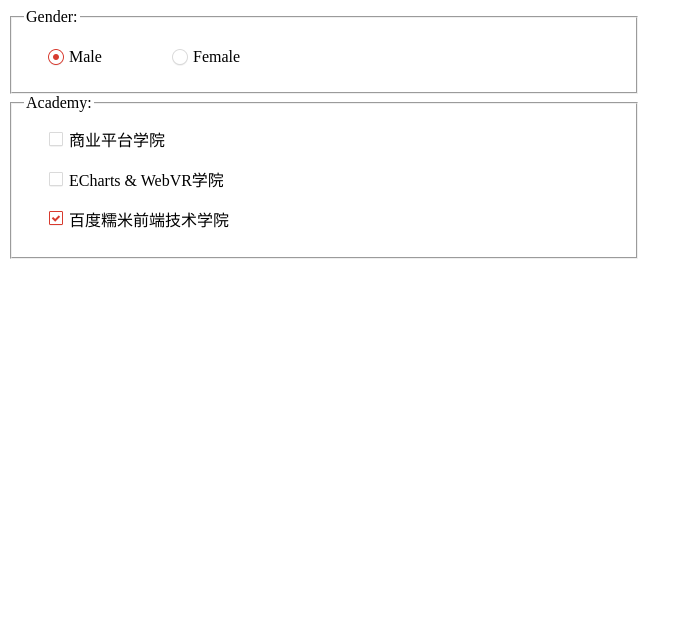
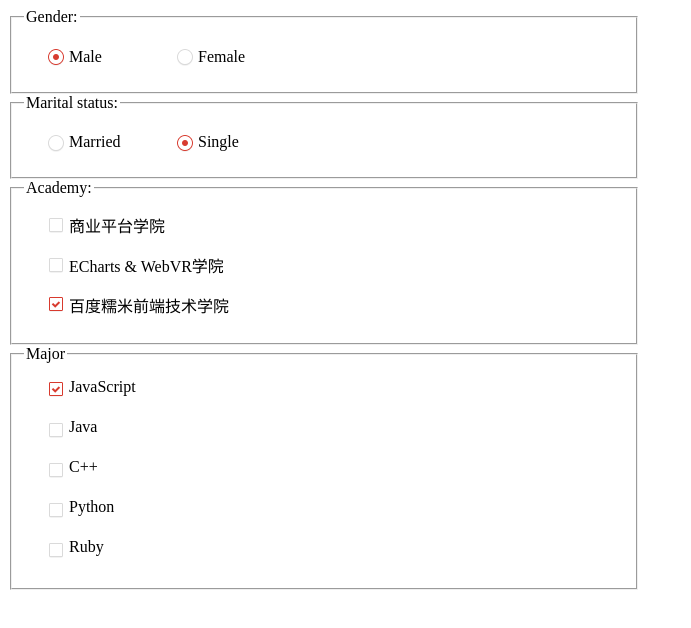
Before and after one commit to Rui-Sun/IFE-2017, a plain HTML site: page Nuomi-school/task1/index.html in a window 1280 px wide. Shown: the whole page, without its empty margins (0-691 px from the left). Drawn offline with Linux system fonts and the light colour scheme.

Commit message:
accomplish task 1

```diff
--- a/Nuomi-school/task1/index.html
+++ b/Nuomi-school/task1/index.html
@@ -2,65 +2,25 @@
 <html>
 <head>
 	<title>task1</title>
-	<style type="text/css">
-	fieldset {
-		width: 600px;
-	}
-	#gender-male,#gender-female{
-		position: absolute;
-		left: -9999px;
-	}
-	#gender-male:checked ~ #label-gender-male .sprite1,#gender-female:checked ~ #label-gender-female .sprite1{
-		background-position: -55px -5px;
-	}
-	#label-gender-male,#label-gender-female{
-		display: inline-flex;
-		align-items: center;
-		width: 80px;
-		height: 30px;
-		margin: 10px 20px;
-		cursor: pointer;
-	}
-	.sprite1 {
-		display: inline-block;
-		width: 25px;
-		height: 25px;
-		background-image: url(img.png);
-		background-position: -20px -5px;
-	}
-	#academy-business,#academy-frontend,#academy-nuomi {
-		position: absolute;
-		left: -9999px;
-	}
-	#label-academy-business,#label-academy-frontend,#label-academy-nuomi {
-		display: flex;
-		width: 300px;
-		height: 30px;
-		margin: 10px 20px;
-		cursor: pointer;
-	}
-	#academy-business:checked ~ #label-academy-business .sprite2,#academy-frontend:checked ~ #label-academy-frontend .sprite2,#academy-nuomi:checked ~ #label-academy-nuomi .sprite2 {
-		background-position: -55px -28px;
-	}
-	.sprite2 {
-		display: inline-block;
-		width: 25px;
-		height: 25px;
-		background-image: url(img.png);
-		background-position: -20px -28px;
-	}
-	</style>
+	<link rel="stylesheet" type="text/css" href="style.css">
 </head>
 <body>
 	<form>
-		<fieldset>
+		<fieldset class="gender">
 		    <legend>Gender:</legend>
 			<input type="radio" name="gender" id="gender-male" value="male" checked="checked"/>
 			<label for="gender-male" id="label-gender-male"><div class="sprite1"></div>Male</label>
 			<input type="radio" name="gender" id="gender-female" value="female" />
 			<label for="gender-female" id="label-gender-female"><div class="sprite1"></div>Female</label>
 		</fieldset>
-		<fieldset>
+		<fieldset class="marital-status">
+			<legend>Marital status:</legend>
+			<input type="radio" name="marital-status" id="marital-status-married" value="married" />
+			<label for="marital-status-married" id="label-marital-status-married">Married</label>
+			<input type="radio" name="marital-status" id="marital-status-single" value="single"  checked="checked"/>
+			<label for="marital-status-single" id="label-marital-status-single">Single</label>
+		</fieldset>
+		<fieldset class="academy">
 			<legend>Academy:</legend>
 			<input type="checkbox" name="academy" id="academy-business" value="business" />
 			<label for="academy-business" id="label-academy-business"><div class="sprite2"></div>商业平台学院</label>
@@ -69,6 +29,19 @@
 			<input type="checkbox" name="academy" id="academy-nuomi" value="nuomi" checked="checked" />
 			<label for="academy-nuomi" id="label-academy-nuomi"><div class="sprite2"></div>百度糯米前端技术学院</label>
 		</fieldset>
+		<fieldset class="major">
+			<legend>Major</legend>
+			<input type="checkbox" name="major" id="major-javascript" value="javascript" checked="checked" />
+			<label for="major-javascript" id="label-major-javascript">JavaScript</label>
+			<input type="checkbox" name="major" id="major-java" value="java" />
+			<label for="major-java" id="label-major-java">Java</label>
+			<input type="checkbox" name="major" id="major-cpp" value="cpp" />
+			<label for="major-cpp" id="label-major-cpp">C++</label>
+			<input type="checkbox" name="major" id="major-python" value="python" />
+			<label for="major-python" id="label-major-python">Python</label>
+			<input type="checkbox" name="major" id="major-ruby" value="ruby" />
+			<label for="major-ruby" id="label-major-ruby">Ruby</label>
+		</fieldset>
 	</form>
 </body>
 </html>
--- /dev/null
+++ b/Nuomi-school/task1/style.css
@@ -0,0 +1,106 @@
+fieldset {
+	width: 600px;
+}
+/*性别选项，采用背景图*/
+#gender-male,#gender-female{
+	position: absolute;
+	left: -9999px;
+}
+#gender-male:checked ~ #label-gender-male .sprite1,#gender-female:checked ~ #label-gender-female .sprite1{
+	background-position: -55px -5px;
+}
+#label-gender-male,#label-gender-female{
+	display: inline-flex;
+	align-items: center;
+	width: 85px;
+	height: 30px;
+	margin: 10px 20px;
+	cursor: pointer;
+}
+.sprite1 {
+	display: inline-block;
+	width: 25px;
+	height: 25px;
+	background-image: url(img.png);
+	background-position: -20px -5px;
+}
+/*婚姻选项，采用伪元素*/
+#marital-status-married,#marital-status-single{
+	position: absolute;
+	left: -9999px;
+}
+#label-marital-status-married,#label-marital-status-single{
+	display: inline-flex;
+	align-items: center;
+	width: 85px;
+	height: 30px;
+	margin: 10px 20px;
+	cursor: pointer;
+}
+#marital-status-married:checked ~ #label-marital-status-married::before, #marital-status-single:checked ~ #label-marital-status-single::before{
+	content: "";
+	display: inline-block;
+	width: 25px;
+	height: 25px;
+	background-image: url(img.png);
+	background-position: -55px -5px;
+}
+
+#marital-status-married:not(checked) ~ #label-marital-status-married::before, #marital-status-single:not(checked) ~ #label-marital-status-single::before{
+	content: "";
+	display: inline-block;
+	width: 25px;
+	height: 25px;
+	background-image: url(img.png);
+	background-position: -20px -5px;
+}
+/*学院选项，采用背景图*/
+#academy-business,#academy-frontend,#academy-nuomi {
+	position: absolute;
+	left: -9999px;
+}
+#label-academy-business,#label-academy-frontend,#label-academy-nuomi {
+	display: flex;
+	width: 300px;
+	height: 30px;
+	margin: 10px 20px;
+	cursor: pointer;
+}
+#academy-business:checked ~ #label-academy-business .sprite2,#academy-frontend:checked ~ #label-academy-frontend .sprite2,#academy-nuomi:checked ~ #label-academy-nuomi .sprite2 {
+	background-position: -55px -28px;
+}
+.sprite2 {
+	display: inline-block;
+	width: 25px;
+	height: 25px;
+	background-image: url(img.png);
+	background-position: -20px -28px;
+}
+/*主修选项，采用伪元素*/
+#major-javascript,#major-java,#major-cpp,#major-python,#major-ruby {
+	position: absolute;
+	left: -9999px;
+}
+#label-major-javascript,#label-major-java,#label-major-cpp,#label-major-python,#label-major-ruby {
+	display: flex;
+	width: 300px;
+	height: 30px;
+	margin: 10px 20px;
+	cursor: pointer;
+}
+#major-javascript:checked ~ #label-major-javascript::before,#major-java:checked ~ #label-major-java::before,#major-cpp:checked ~ #label-major-cpp::before,#major-python:checked ~ #label-major-python::before,#major-ruby:checked ~ #label-major-ruby::before {
+	content: "";
+	display: inline-block;
+	width: 25px;
+	height: 25px;
+	background-image: url(img.png);
+	background-position: -55px -28px;
+}
+#major-javascript:not(checked) ~ #label-major-javascript::before,#major-java:not(checked) ~ #label-major-java::before,#major-cpp:not(checked) ~ #label-major-cpp::before,#major-python:not(checked) ~ #label-major-python::before,#major-ruby:not(checked) ~ #label-major-ruby::before {
+	content: "";
+	display: inline-block;
+	width: 25px;
+	height: 25px;
+	background-image: url(img.png);
+	background-position: -20px -28px;
+}
```
